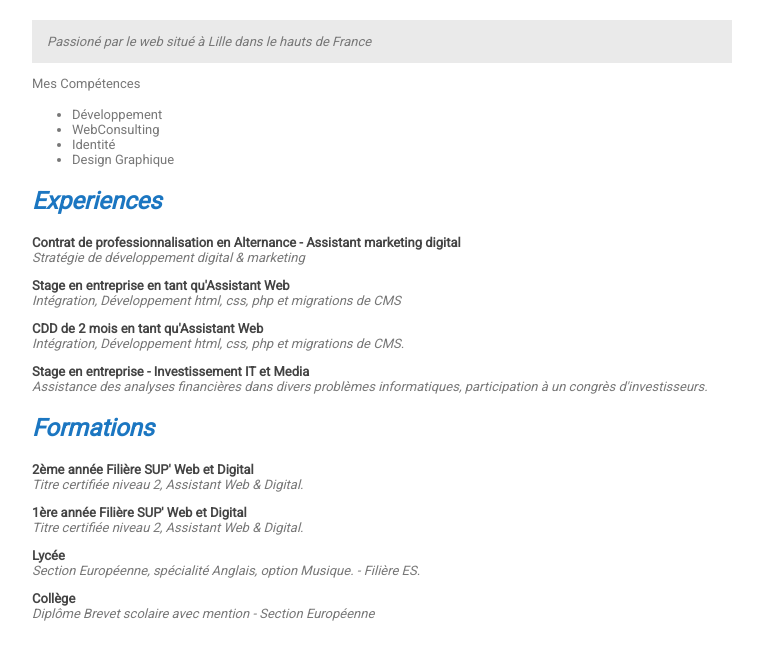
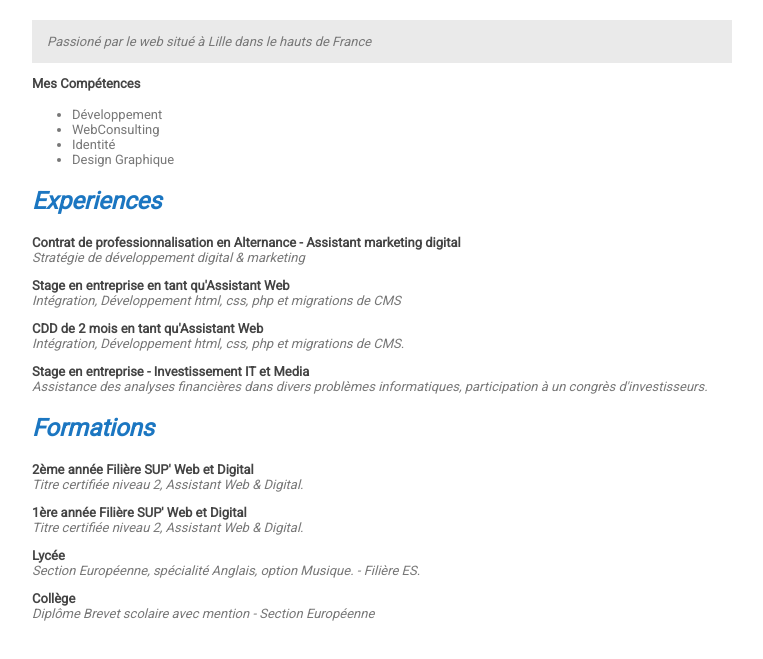
Before and after one commit to bidays/CV, a plain HTML site: page index.html in a window 1280 px wide. Shown: the part 61-720 px from the top of the page, without its empty margins (258-1021 px from the left). Drawn offline with Linux system fonts and the light colour scheme.

Commit message:
style v2

```diff
--- a/index.html
+++ b/index.html
@@ -12,7 +12,7 @@
   <blockquote>
     <p>Passioné par le web situé à Lille dans le hauts de France</p>
   </blockquote>
-  <p>Mes Compétences</p>
+  <p><strong>Mes Compétences</strong></p>
   <ul>
     <li>Développement</li>
     <li>WebConsulting</li>
```
